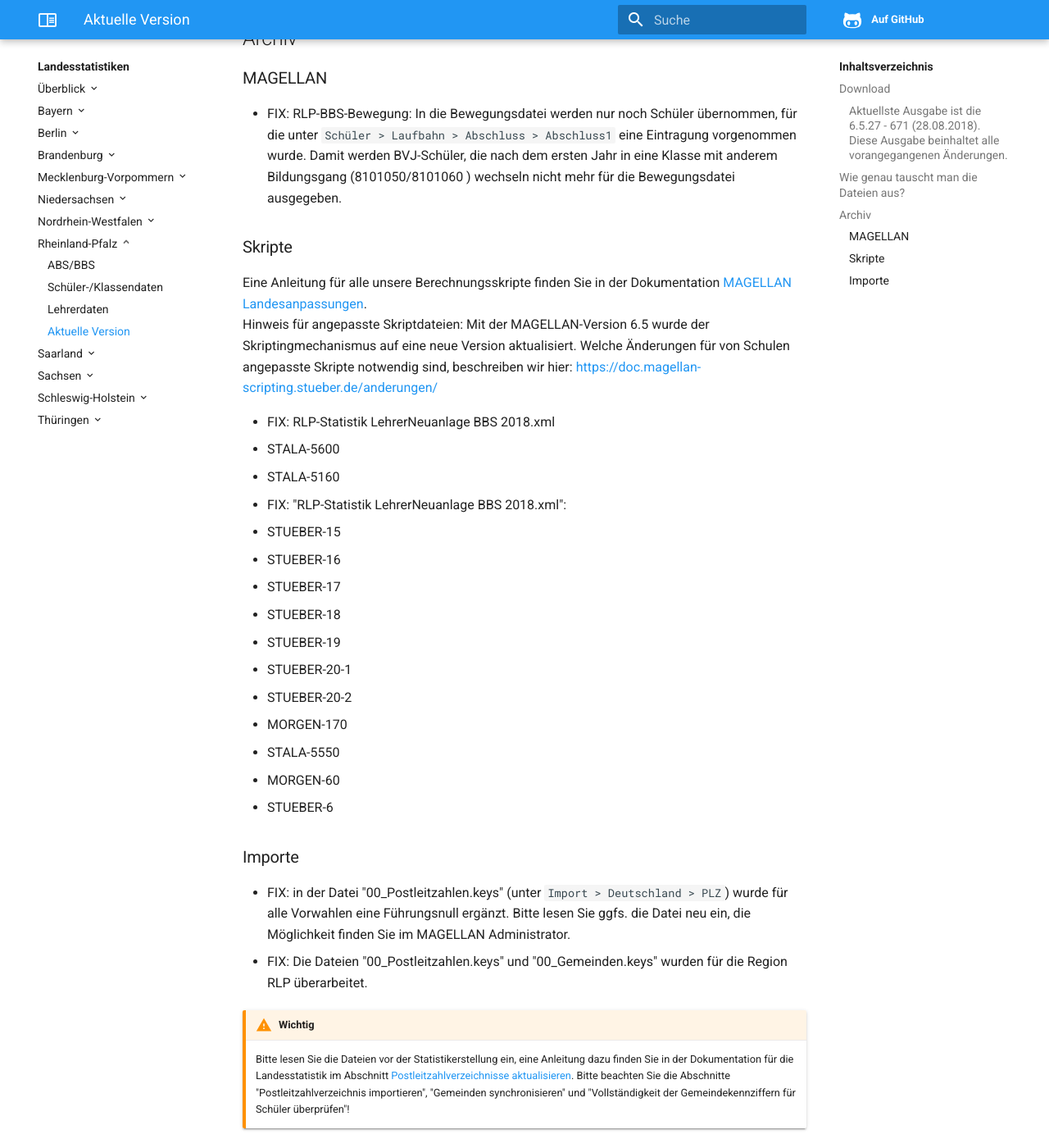
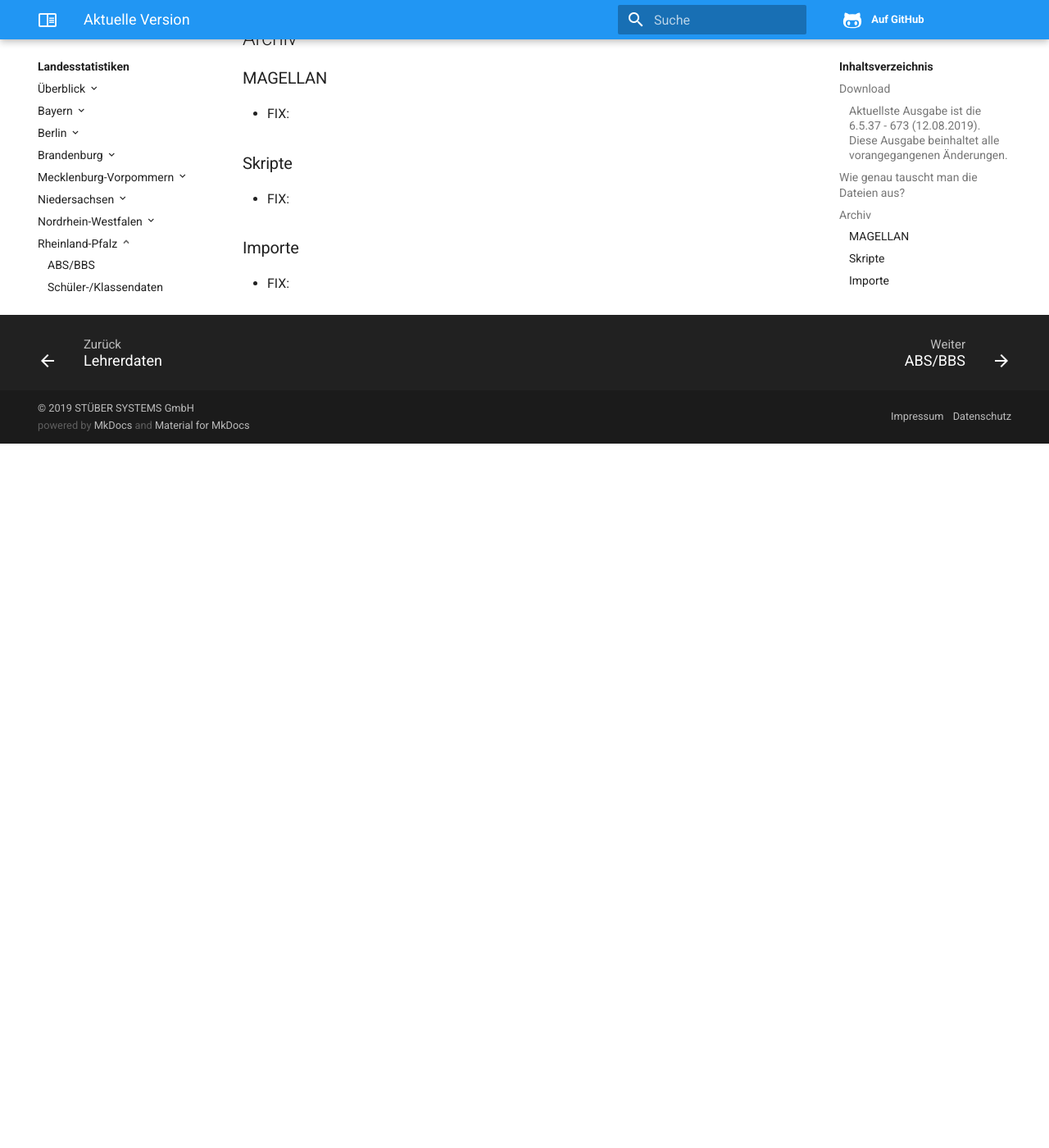
Before and after one commit to stuebersystems/doc.ls.de, an MkDocs documentation site: the page built from docs/rheinland-pfalz/changelog.md, in a window 1280 px wide and 1400 px high, scrolled down 2040 px. Shown: the whole window at 82% size. Built offline with MkDocs 1.6.1, drawn with Linux system fonts in a browser that asks for light colours; after the commit the page ends 2581 px from its top, so only the background shows below that; some of the changed text lies outside the part shown.

Commit message:
no message

```diff
--- a/docs/rheinland-pfalz/changelog.md
+++ b/docs/rheinland-pfalz/changelog.md
@@ -1,16 +1,16 @@
-# Landesstatistik 2018/19
+# Landesstatistik 2019/20
 
 Hier finden Sie die jeweils aktuellste Version der Landesstatistik **inklusiver aller kurzfristig veröffentlichten Korrekturen während einer Statistikphase**.
 
 ## Download
 
- [**Downloadlink**](https://my.hidrive.com/share/j0wxzj4-v2)
+ [**Downloadlink**]
 
 !!! info "Hinweis"
 
     Eine Anleitung zum Austausch der einzelnen Dateien finden Sie im Abschnitt ["Wie genau tauscht man die Dateien aus?"](https://doc.ls.stueber.de/rheinland-pfalz/changelog/#wie-genau-tauscht-man-die-dateien-aus)!
 
-### Aktuellste Ausgabe ist die 6.5.27 - 671 (28.08.2018). Diese Ausgabe beinhaltet alle vorangegangenen Änderungen.
+### Aktuellste Ausgabe ist die 6.5.37 - 673 (12.08.2019). Diese Ausgabe beinhaltet alle vorangegangenen Änderungen.
 
 ## Wie genau tauscht man die Dateien aus?
 
@@ -31,39 +31,12 @@ Datei|Anleitung
 
 ### MAGELLAN
 
-* FIX: RLP-BBS-Bewegung: In die Bewegungsdatei werden nur noch Schüler übernommen, für die unter `Schüler > Laufbahn > Abschluss > Abschluss1` eine Eintragung vorgenommen wurde. Damit werden BVJ-Schüler, die nach dem ersten Jahr in eine Klasse mit anderem Bildungsgang (8101050/8101060 ) wechseln nicht mehr für die Bewegungsdatei ausgegeben.
+* FIX:
 
 ### Skripte
 
-Eine Anleitung für alle unsere Berechnungsskripte finden Sie in der Dokumentation [MAGELLAN Landesanpassungen](https://doc.la.stueber.de).
-Hinweis für angepasste Skriptdateien: Mit der MAGELLAN-Version 6.5 wurde der Skriptingmechanismus auf eine neue Version aktualisiert. Welche Änderungen für von Schulen angepasste Skripte notwendig sind, beschreiben wir hier: [https://doc.magellan-scripting.stueber.de/anderungen/](https://doc.magellan-scripting.stueber.de/anderungen/)
-
-* FIX: RLP-Statistik LehrerNeuanlage BBS 2018.xml
-  * STALA-5600
-  * STALA-5160
-
-  * FIX: "RLP-Statistik LehrerNeuanlage BBS 2018.xml":
-
-  * STUEBER-15
-  * STUEBER-16
-  * STUEBER-17
-  * STUEBER-18
-  * STUEBER-19
-  * STUEBER-20-1
-  * STUEBER-20-2
-  * MORGEN-170
-  * STALA-5550
-  * MORGEN-60
-  * STUEBER-6
+* FIX:
 
 ### Importe
 
-* FIX: in der Datei "00_Postleitzahlen.keys" (unter `Import > Deutschland > PLZ`) wurde für alle Vorwahlen eine Führungsnull ergänzt. Bitte lesen Sie ggfs. die Datei neu ein, die Möglichkeit finden Sie im MAGELLAN Administrator.
-
-* FIX: Die Dateien "00\_Postleitzahlen.keys" und "00\_Gemeinden.keys" wurden für die Region RLP überarbeitet.
-
-
-!!! warning "Wichtig"
-
-    Bitte lesen Sie die Dateien vor der Statistikerstellung ein, eine Anleitung dazu finden Sie in der Dokumentation für die Landesstatistik im Abschnitt [Postleitzahlverzeichnisse aktualisieren](https://doc.ls.stueber.de/schluesselverzeichnisse/#postleitzahlverzeichnisse-aktualisieren).
-    Bitte beachten Sie die Abschnitte "Postleitzahlverzeichnis importieren", "Gemeinden synchronisieren" und "Vollständigkeit der Gemeindekennziffern für Schüler überprüfen"!
+* FIX:
```
